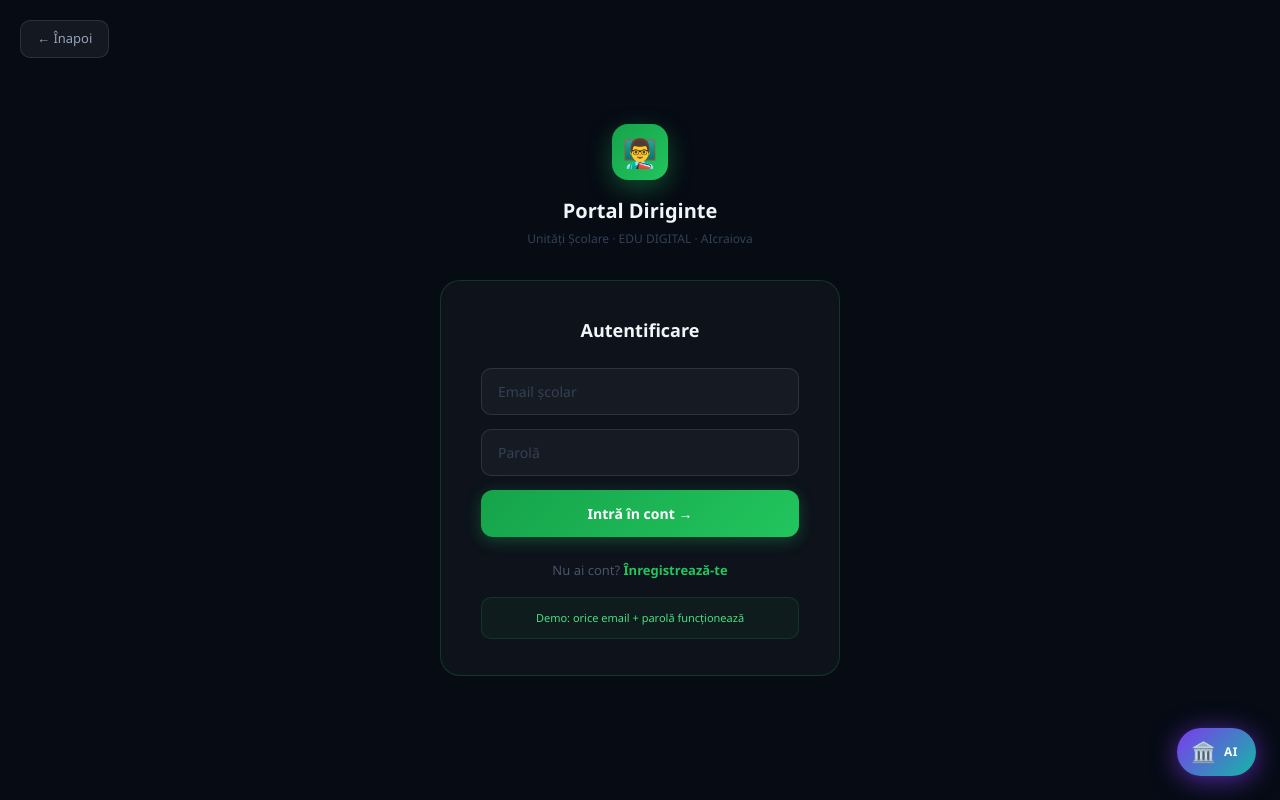
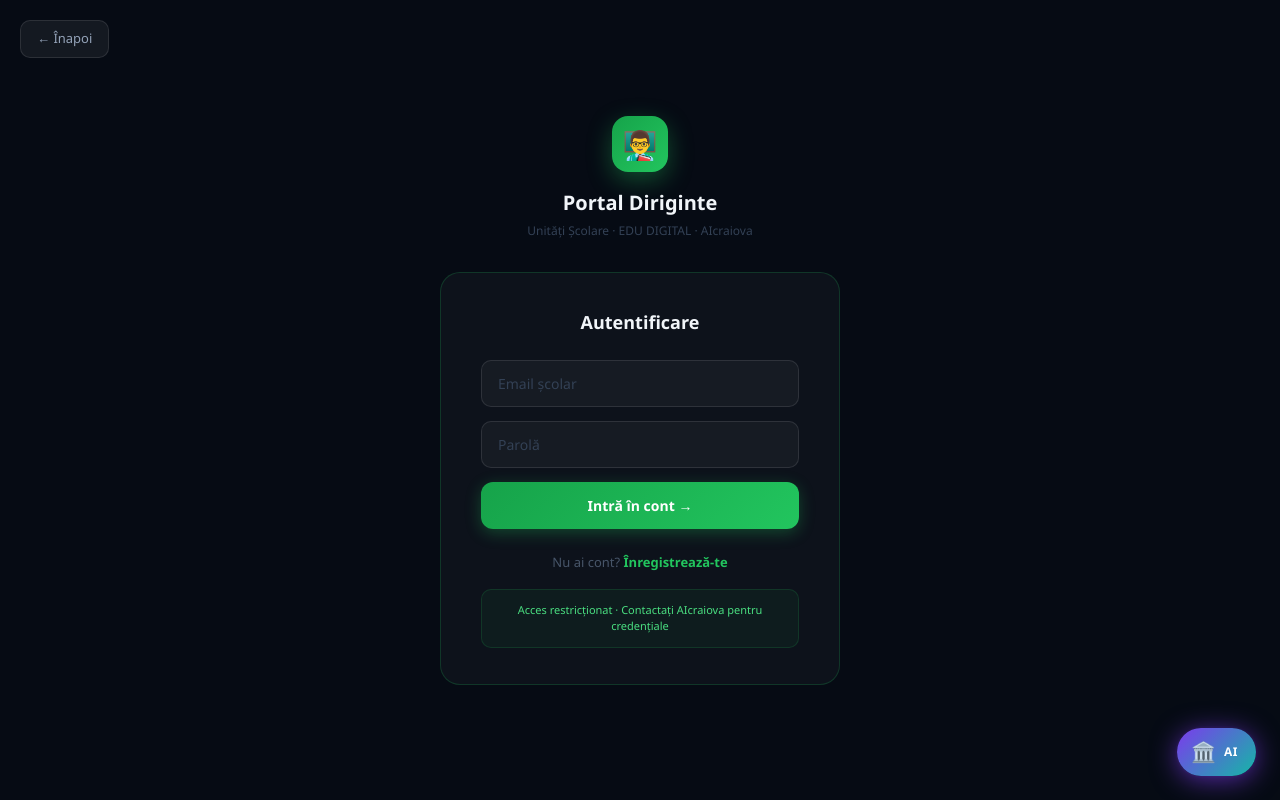
Before and after one commit to catalinradu2026-gif/leadflow-ai, a Next.js app: page /edu/diriginte in a window 1280 px wide. Built offline with nearby package versions, Linux system fonts and the light colour scheme.

Commit message:
Restrict login to contact@aicraiova.ro / ARACIP

```diff
--- a/app/edu/diriginte/page.tsx
+++ b/app/edu/diriginte/page.tsx
@@ -278,6 +278,10 @@ export default function DirigintePage() {
     setLoginErr('')
     await new Promise(r => setTimeout(r, 900))
     setLogging(false)
+    if (email.trim().toLowerCase() !== 'contact@aicraiova.ro' || password !== 'ARACIP') {
+      setLoginErr('Email sau parolă incorectă.')
+      return
+    }
     setView('dashboard')
   }
 
@@ -386,7 +390,7 @@ export default function DirigintePage() {
             </button>
           </div>
           <div style={{ marginTop: '16px', padding: '12px', background: 'rgba(34,197,94,0.06)', border: '1px solid rgba(34,197,94,0.15)', borderRadius: '10px', fontSize: '11px', color: '#4ade80', textAlign: 'center' }}>
-            Demo: orice email + parolă funcționează
+            Acces restricționat · Contactați AIcraiova pentru credențiale
           </div>
         </div>
       )}
--- a/app/edu/profesori/page.tsx
+++ b/app/edu/profesori/page.tsx
@@ -68,6 +68,10 @@ export default function ProfesoriPage() {
     setLogging(true); setLoginErr('')
     await new Promise(r => setTimeout(r, 800))
     setLogging(false)
+    if (email.trim().toLowerCase() !== 'contact@aicraiova.ro' || password !== 'ARACIP') {
+      setLoginErr('Email sau parolă incorectă.')
+      return
+    }
     try {
       const conturi: ContElev[] = JSON.parse(localStorage.getItem('dir_conturi') || '[]')
       const clasa = localStorage.getItem('dir_clasa') || ''
@@ -102,7 +106,7 @@ export default function ProfesoriPage() {
           <button type="submit" disabled={logging} style={btnOrange}>{logging ? 'Se verifică...' : 'Intră în cont →'}</button>
         </form>
         <div style={{ marginTop: '16px', padding: '12px', background: 'rgba(249,115,22,0.06)', border: '1px solid rgba(249,115,22,0.15)', borderRadius: '10px', fontSize: '11px', color: '#fb923c', textAlign: 'center' }}>
-          Demo: orice email + parolă funcționează
+          Acces restricționat · Contactați AIcraiova pentru credențiale
         </div>
       </div>
       <style>{`input::placeholder { color: #334155; }`}</style>
```
